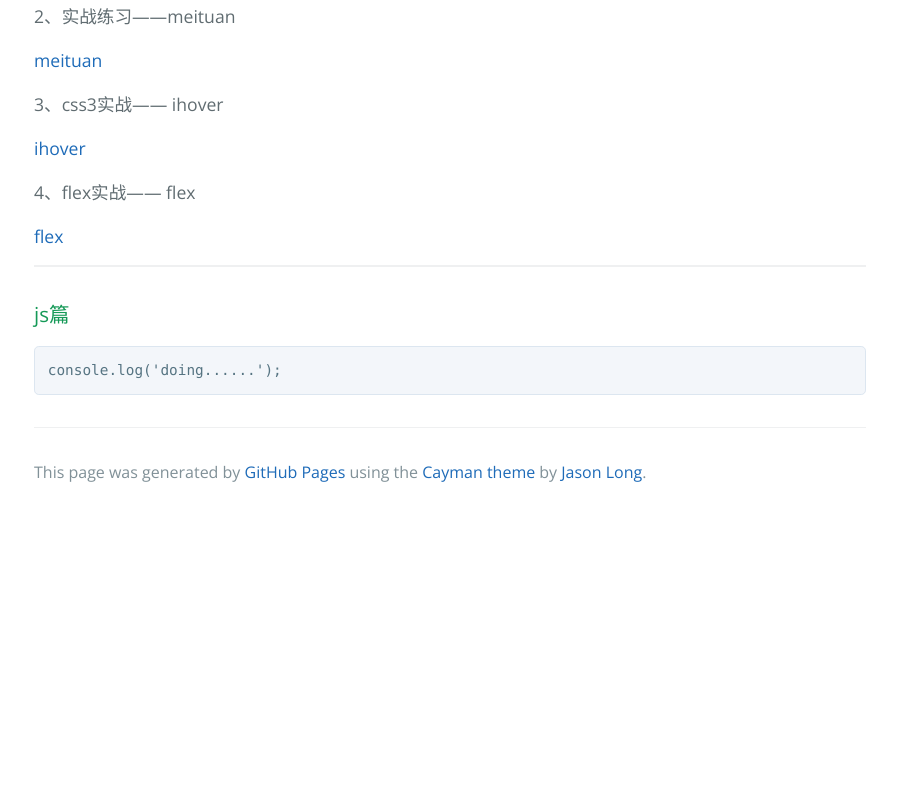
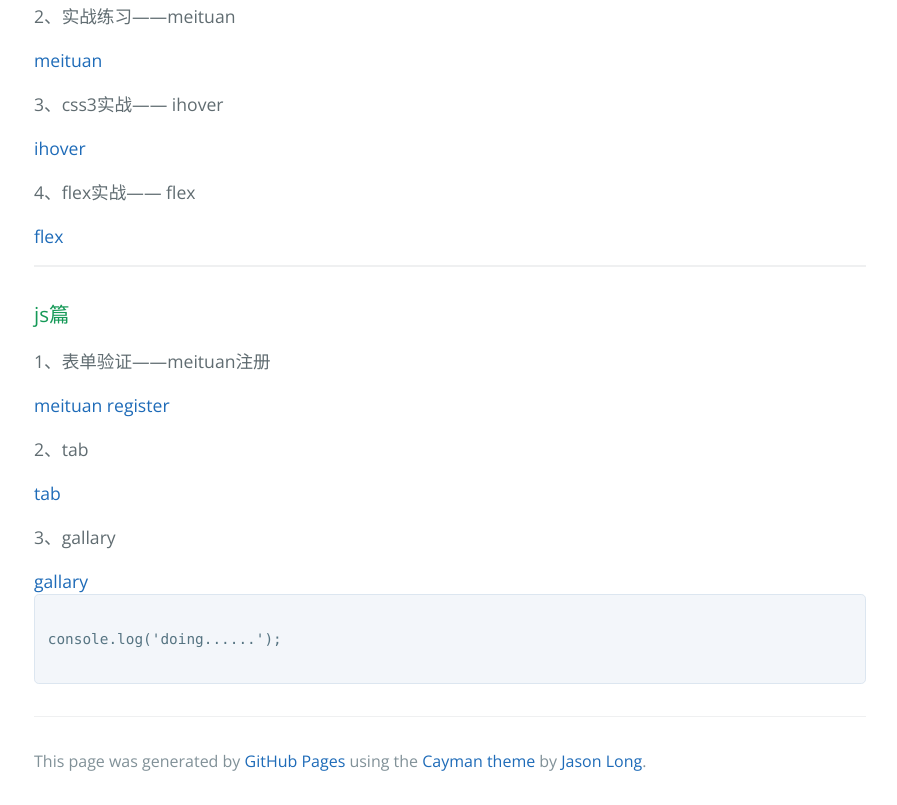
Before and after one commit to rachel1201/rachel1201.github.io, a plain HTML site: page index.html in a window 1280 px wide. Shown: the part 525-1330 px from the top of the page, without its empty margins (190-1087 px from the left). Before the commit the page ends 1041 px from the top, so only its background shows below. Drawn offline with nearby package versions, Linux system fonts and the light colour scheme.

Commit message:
add some js demo

```diff
--- a/index.html
+++ b/index.html
@@ -42,8 +42,19 @@
 <h3>
 <a id="js篇" class="anchor" href="#js%E7%AF%87" aria-hidden="true"><span class="octicon octicon-link"></span></a>js篇</h3>
 
-<pre><code>console.log('doing......');
-</code></pre>
+<p>1、表单验证——meituan注册</p>
+<a href="http://rachel1201.github.io/metuan_register/">meituan register</a>
+
+<p>2、tab</p>
+<a href="http://rachel1201.github.io/tab/">tab</a>
+<p>3、gallary</p>
+<a href="http://rachel1201.github.io/gallary/">gallary</a>
+
+<pre>
+<code>
+console.log('doing......');
+</code>
+</pre>
 
       <footer class="site-footer">
 
```
